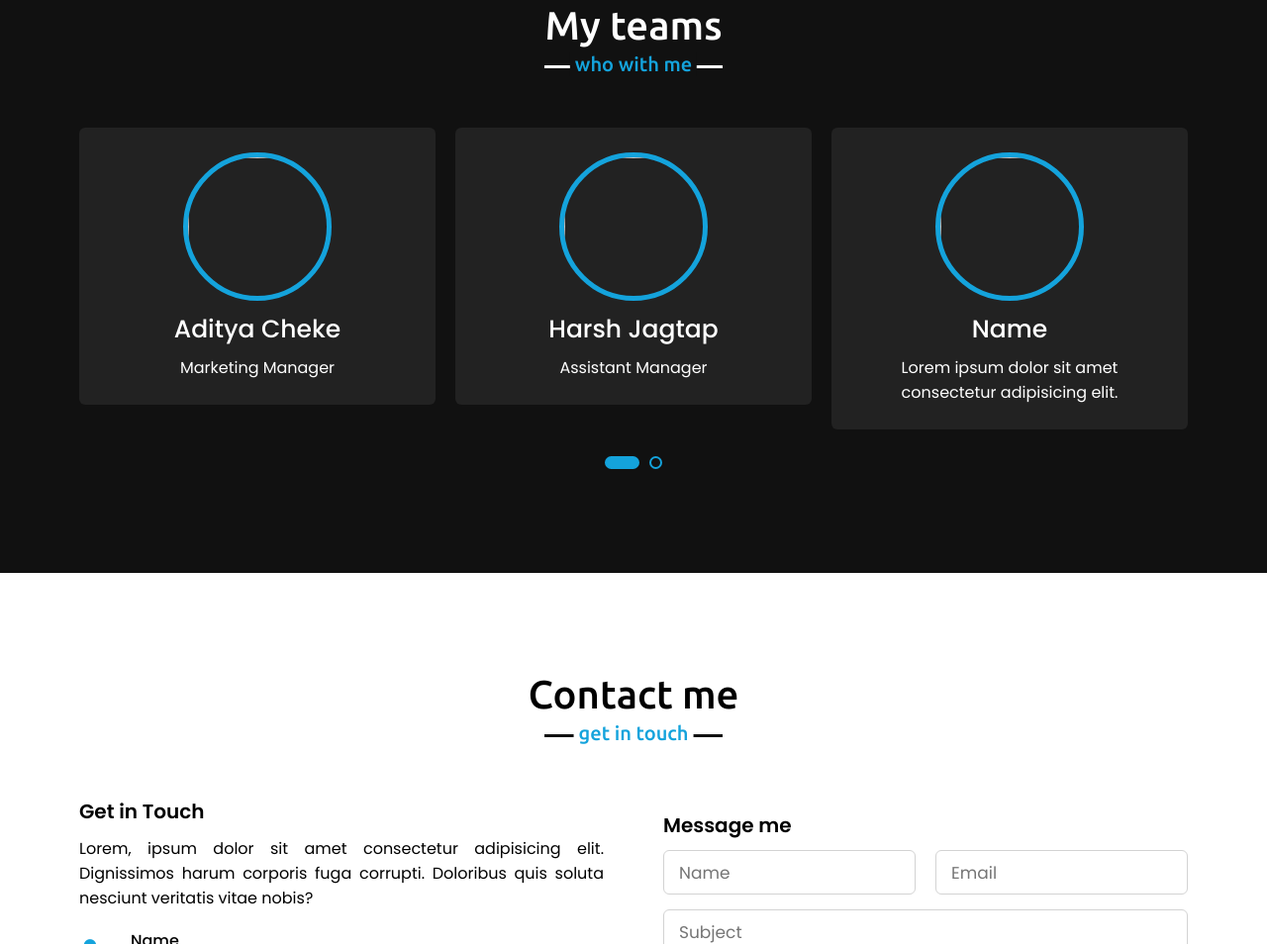
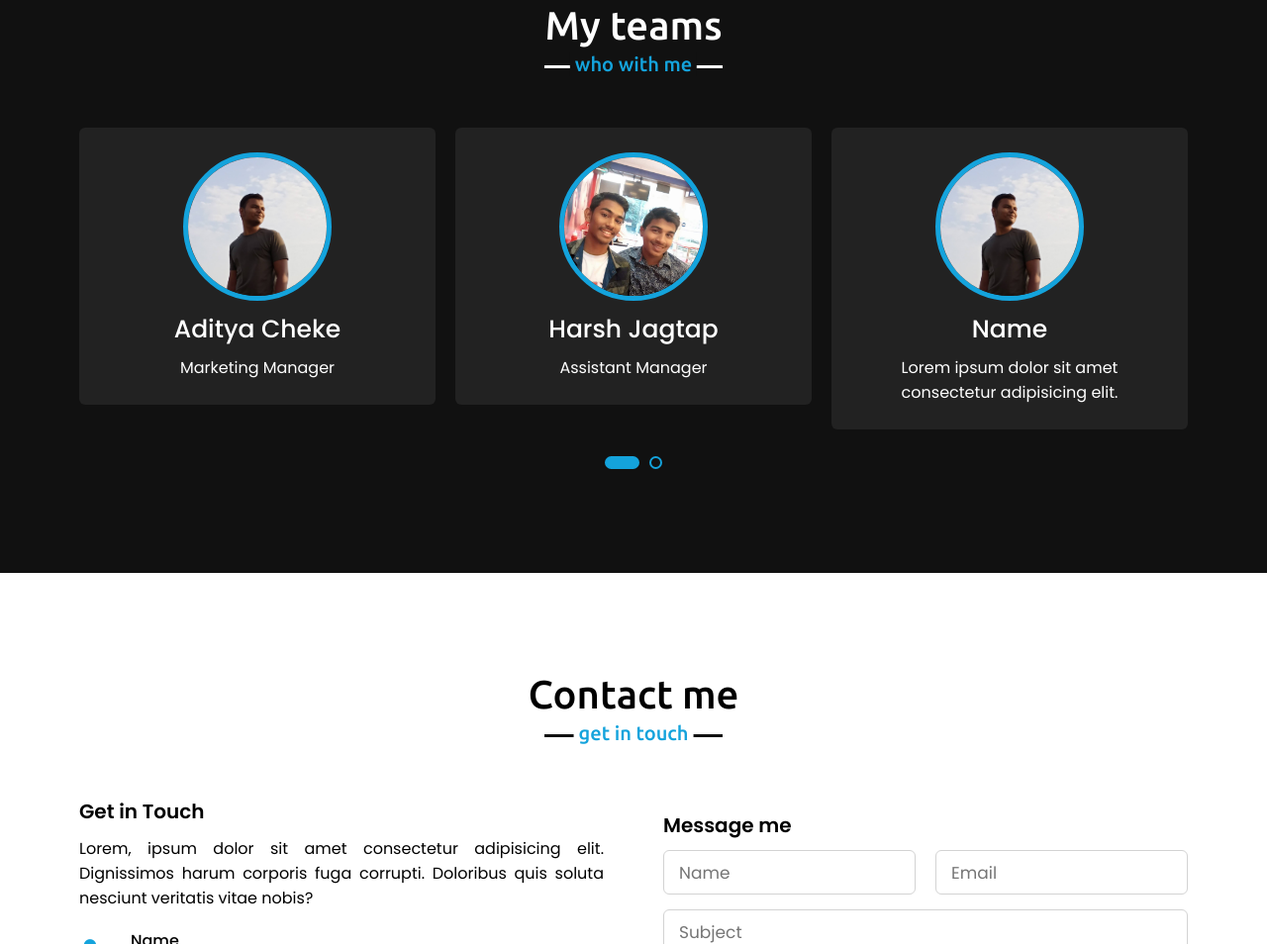
Before and after one commit to rahul-10-byte/portfolio.github.io, a plain HTML site: page index.html in a window 1280 px wide. Shown: the part 2763-3717 px from the top of the page at 99% size. Drawn offline with nearby package versions, Linux system fonts and the light colour scheme.

Commit message:
Update index.html

```diff
--- a/index.html
+++ b/index.html
@@ -154,21 +154,21 @@
             <div class="carousel owl-carousel">
                 <div class="card">
                     <div class="box">
-                        <img src="images/1.jpg" alt="">
+                        <img src="1.jpg" alt="">
                         <div class="text">Aditya Cheke</div>
                         <p>Marketing Manager</p>
                     </div>
                 </div>
                 <div class="card">
                     <div class="box">
-                        <img src="images/2.jpg" alt="">
+                        <img src="2.jpg" alt="">
                         <div class="text">Harsh Jagtap</div>
                         <p>Assistant Manager</p>
                     </div>
                 </div>
                 <div class="card">
                     <div class="box">
-                        <img src="images/profile3.jpeg" alt="">
+                        <img src="1.jpg" alt="">
                         <div class="text">Name</div>
                         <p>Lorem ipsum dolor sit amet consectetur adipisicing elit.</p>
                     </div>
```
